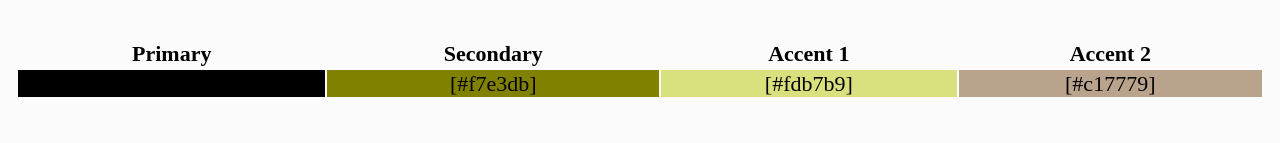
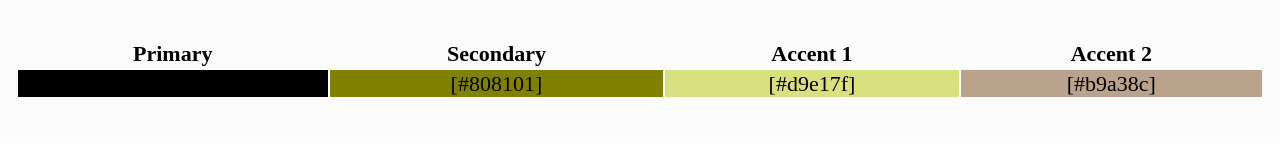
Before and after one commit to web-des-project/wdd230, a plain HTML site: page lesson3/design.html in a window 1280 px wide. Shown: the part 549-692 px from the top of the page. Drawn offline with Linux system fonts and the light colour scheme.

Commit message:
name colors added

```diff
--- a/lesson3/design.html
+++ b/lesson3/design.html
@@ -34,7 +34,7 @@
             </h3>
             <table class="colors">
                 <tr><th>Primary</th><th>Secondary</th><th>Accent 1</th><th>Accent 2</th></tr>
-                <tr><td class="primary">[#000000]</td><td class="secondary">[#f7e3db]</td><td class="accent1">[#fdb7b9]</td><td class="accent2">[#c17779]</td></tr>
+                <tr><td class="primary">[#000000]</td><td class="secondary">[#808101]</td><td class="accent1">[#d9e17f]</td><td class="accent2">[#b9a38c]</td></tr>
             </table>
             <h3>
                 Typography
```
